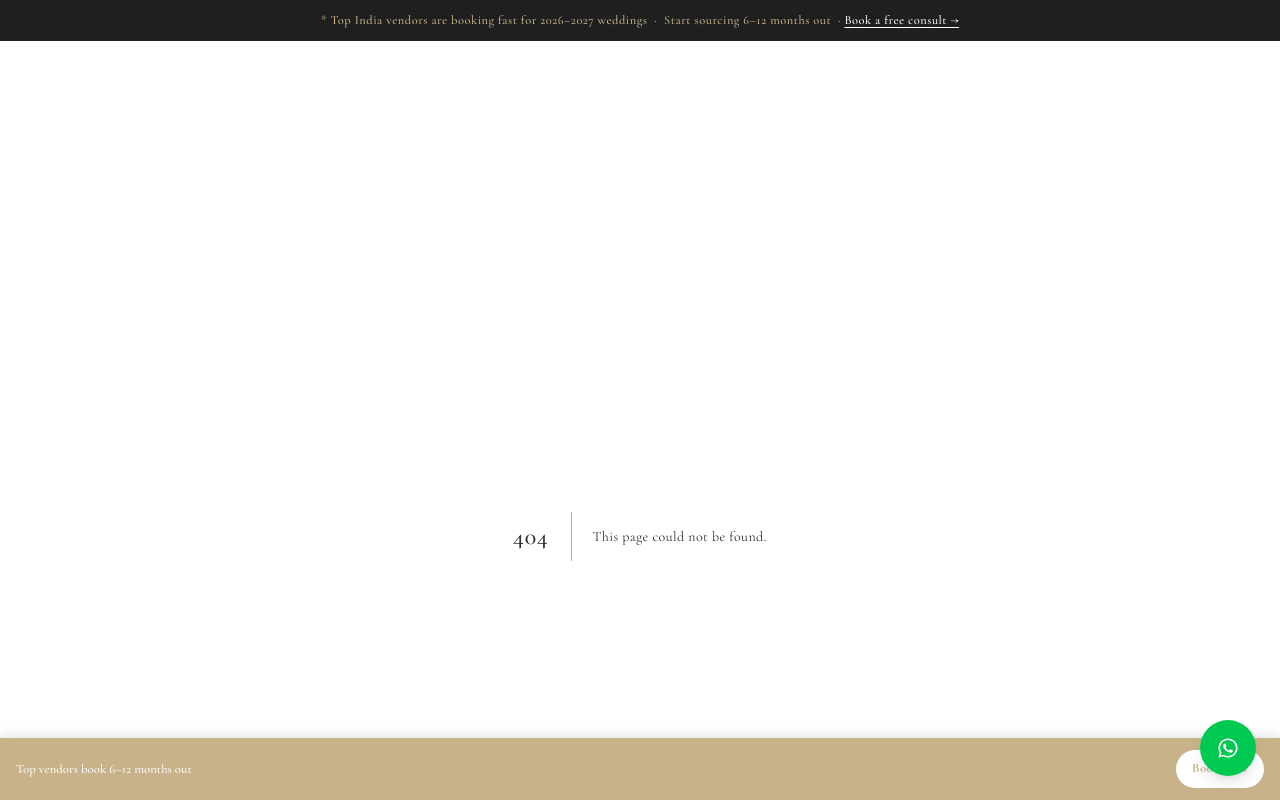
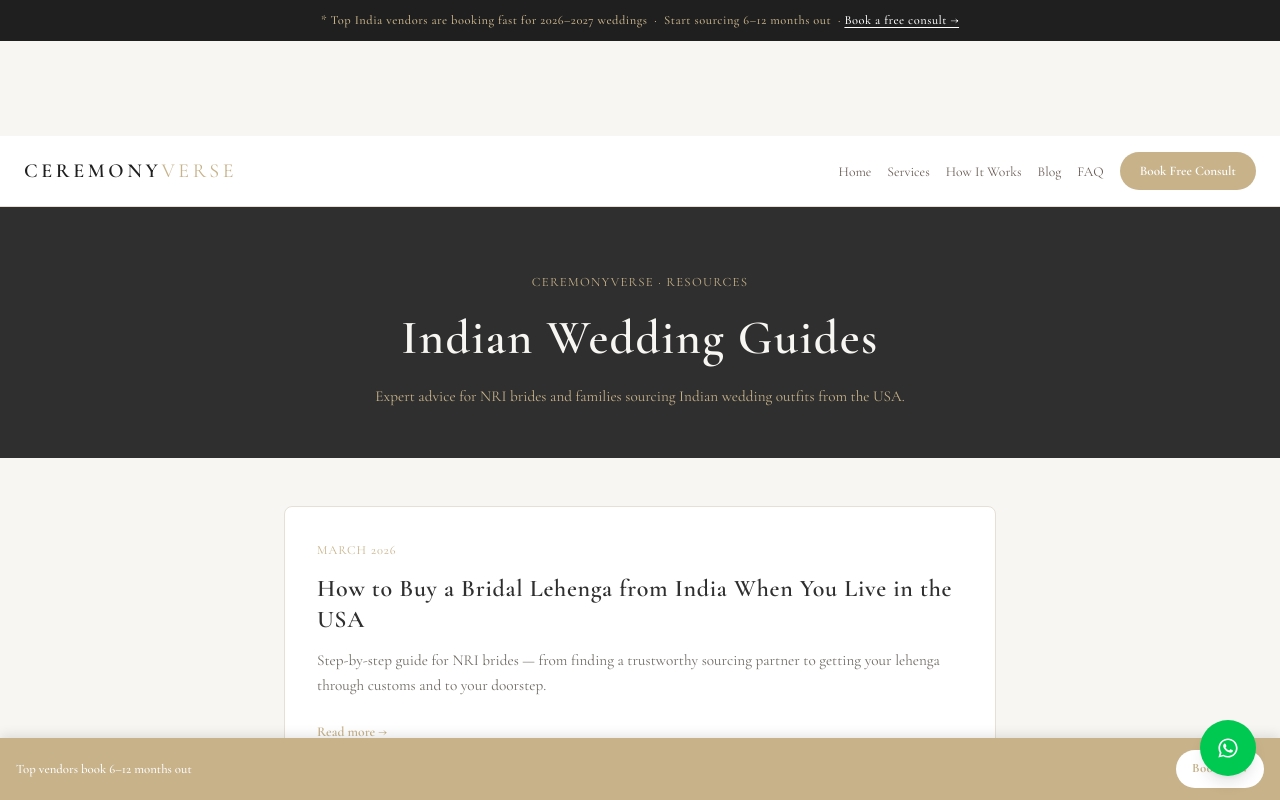
Before and after one commit to leylabernie/v0-ceremony-verse-wedding-concierge, a Next.js app: page /blog in a window 1280 px wide. Before the commit this address had no page. Shown: the top 800 px of the page. Built offline with nearby package versions, Linux system fonts and the light colour scheme.

Commit message:
Consistency: SeoNav on all blog pages, blog index page, nav links nowrap

```diff
--- a/app/blog/gujarati-wedding-outfit-guide/page.tsx
+++ b/app/blog/gujarati-wedding-outfit-guide/page.tsx
@@ -1,3 +1,4 @@
+import { SeoNav } from "@/components/seo-nav";
 import type { Metadata } from "next";
 import Link from "next/link";
 
@@ -16,6 +17,7 @@ export const metadata: Metadata = {
 export default function GujaratiWeddingOutfitGuideBlogPost() {
   return (
     <main style={{ background: "#f8f6f2", minHeight: "100vh" }}>
+      <SeoNav />
       {/* Hero */}
       <div style={{ background: "#2f2f2f", padding: "4rem 1.5rem 3rem", textAlign: "center" }}>
         <div style={{ maxWidth: "760px", margin: "0 auto" }}>
--- a/app/blog/how-to-buy-bridal-lehenga-from-india-usa/page.tsx
+++ b/app/blog/how-to-buy-bridal-lehenga-from-india-usa/page.tsx
@@ -1,3 +1,4 @@
+import { SeoNav } from "@/components/seo-nav";
 import type { Metadata } from "next";
 import Link from "next/link";
 
@@ -16,6 +17,7 @@ export const metadata: Metadata = {
 export default function LehengaBuyingGuideBlogPost() {
   return (
     <main style={{ background: "#f8f6f2", minHeight: "100vh" }}>
+      <SeoNav />
       {/* Hero */}
       <div style={{ background: "#2f2f2f", padding: "4rem 1.5rem 3rem", textAlign: "center" }}>
         <div style={{ maxWidth: "760px", margin: "0 auto" }}>
--- /dev/null
+++ b/app/blog/page.tsx
@@ -0,0 +1,80 @@
+import { SeoNav } from "@/components/seo-nav";
+import type { Metadata } from "next";
+import Link from "next/link";
+
+export const metadata: Metadata = {
+  title: "Blog — Indian Wedding Tips & Guides for NRI Families | CeremonyVerse",
+  description: "Expert guides for NRI brides and families — how to source Indian wedding outfits from India, tariff updates, Gujarati wedding traditions, and more.",
+};
+
+const posts = [
+  {
+    slug: "how-to-buy-bridal-lehenga-from-india-usa",
+    title: "How to Buy a Bridal Lehenga from India When You Live in the USA",
+    description: "Step-by-step guide for NRI brides — from finding a trustworthy sourcing partner to getting your lehenga through customs and to your doorstep.",
+    date: "March 2026",
+  },
+  {
+    slug: "gujarati-wedding-outfit-guide",
+    title: "Gujarati Wedding Outfit Guide: What to Wear for Every Ceremony",
+    description: "Complete outfit guide for Gujarati weddings — Garba, Pithi, Mehndi, Mameru, Saptapadi, and Reception. For NRI Gujarati brides and families in the USA.",
+    date: "March 2026",
+  },
+  {
+    slug: "us-tariffs-indian-wedding-outfits-2026",
+    title: "US Tariffs on Indian Wedding Outfits: What NRI Brides Need to Know in 2026",
+    description: "The tariff landscape changed multiple times in 2025. Here is what actually applies to your lehenga — and how to plan around it.",
+    date: "March 2026",
+  },
+];
+
+export default function BlogIndexPage() {
+  return (
+    <main style={{ background: "#f8f6f2", minHeight: "100vh" }}>
+      <SeoNav />
+
+      {/* Hero */}
+      <div style={{ background: "#2f2f2f", padding: "4rem 1.5rem 3rem", textAlign: "center" }}>
+        <div style={{ maxWidth: "760px", margin: "0 auto" }}>
+          <p style={{ color: "#c7b28a", fontSize: "0.8rem", letterSpacing: "0.1em", textTransform: "uppercase", marginBottom: "1rem" }}>
+            CeremonyVerse · Resources
+          </p>
+          <h1 style={{ fontFamily: "'Cormorant Garamond', Georgia, serif", fontSize: "clamp(2rem, 4vw, 3rem)", fontWeight: 600, color: "#f8f6f2", lineHeight: 1.2, margin: "0 0 1rem" }}>
+            Indian Wedding Guides
+          </h1>
+          <p style={{ color: "#c7b28a", fontSize: "0.95rem", lineHeight: 1.7 }}>
+            Expert advice for NRI brides and families sourcing Indian wedding outfits from the USA.
+          </p>
+        </div>
+      </div>
+
+      {/* Posts */}
+      <div style={{ maxWidth: "760px", margin: "0 auto", padding: "3rem 1.5rem 5rem" }}>
+        <div style={{ display: "flex", flexDirection: "column", gap: "2rem" }}>
+          {posts.map((post) => (
+            <Link
+              key={post.slug}
+              href={`/blog/${post.slug}`}
+              style={{ textDecoration: "none" }}
+            >
+              <div style={{ background: "#fff", border: "1px solid #e6dfd5", borderRadius: "8px", padding: "2rem", transition: "box-shadow 0.2s" }}>
+                <p style={{ fontSize: "0.78rem", color: "#c7b28a", letterSpacing: "0.08em", textTransform: "uppercase", marginBottom: "0.75rem" }}>
+                  {post.date}
+                </p>
+                <h2 style={{ fontFamily: "'Cormorant Garamond', Georgia, serif", fontSize: "1.5rem", fontWeight: 600, color: "#2f2f2f", lineHeight: 1.3, marginBottom: "0.75rem" }}>
+                  {post.title}
+                </h2>
+                <p style={{ fontSize: "0.95rem", color: "#6f6a63", lineHeight: 1.7, marginBottom: "1rem" }}>
+                  {post.description}
+                </p>
+                <span style={{ fontSize: "0.85rem", color: "#c7b28a", fontWeight: 600 }}>
+                  Read more →
+                </span>
+              </div>
+            </Link>
+          ))}
+        </div>
+      </div>
+    </main>
+  );
+}
--- a/app/blog/us-tariffs-indian-wedding-outfits-2026/page.tsx
+++ b/app/blog/us-tariffs-indian-wedding-outfits-2026/page.tsx
@@ -1,3 +1,4 @@
+import { SeoNav } from "@/components/seo-nav";
 import type { Metadata } from "next";
 import Link from "next/link";
 
@@ -16,6 +17,7 @@ export const metadata: Metadata = {
 export default function TariffsBlogPost() {
   return (
     <main style={{ background: "#f8f6f2", minHeight: "100vh" }}>
+      <SeoNav />
       {/* Hero */}
       <div style={{ background: "#2f2f2f", padding: "4rem 1.5rem 3rem", textAlign: "center" }}>
         <div style={{ maxWidth: "760px", margin: "0 auto" }}>
--- a/components/seo-nav.tsx
+++ b/components/seo-nav.tsx
@@ -27,14 +27,20 @@ export function SeoNav() {
         CEREMONY<span style={{ color: "#c7b28a", fontWeight: 300 }}>VERSE</span>
       </a>
       <div style={{ display: "flex", alignItems: "center", gap: "16px", flexWrap: "wrap" }}>
-        <a href="/" style={{ fontSize: "0.85rem", color: "#6a5c55", textDecoration: "none" }}>
+        <a href="/" style={{ fontSize: "0.85rem", color: "#6a5c55", textDecoration: "none", whiteSpace: "nowrap" }}>
           Home
         </a>
-        <a href="/#services" style={{ fontSize: "0.85rem", color: "#6a5c55", textDecoration: "none" }}>
+        <a href="/#services" style={{ fontSize: "0.85rem", color: "#6a5c55", textDecoration: "none", whiteSpace: "nowrap" }}>
           Services
         </a>
-        <a href="/how-it-works" style={{ fontSize: "0.85rem", color: "#6a5c55", textDecoration: "none" }}>
+        <a href="/how-it-works" style={{ fontSize: "0.85rem", color: "#6a5c55", textDecoration: "none", whiteSpace: "nowrap" }}>
           How It Works
+        </a>
+        <a href="/blog" style={{ fontSize: "0.85rem", color: "#6a5c55", textDecoration: "none", whiteSpace: "nowrap" }}>
+          Blog
+        </a>
+        <a href="/#faq" style={{ fontSize: "0.85rem", color: "#6a5c55", textDecoration: "none", whiteSpace: "nowrap" }}>
+          FAQ
         </a>
         <a
           href="https://wa.me/12153419990?text=Hi%2C%20I%27m%20interested%20in%20CeremonyVerse%20services."
```
